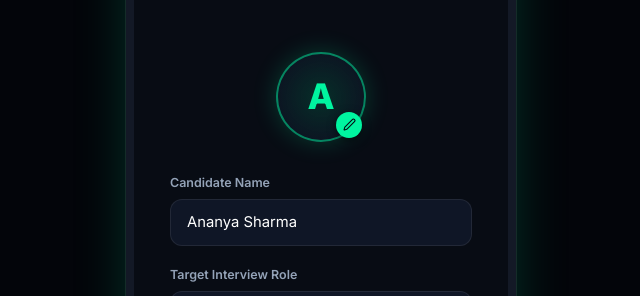
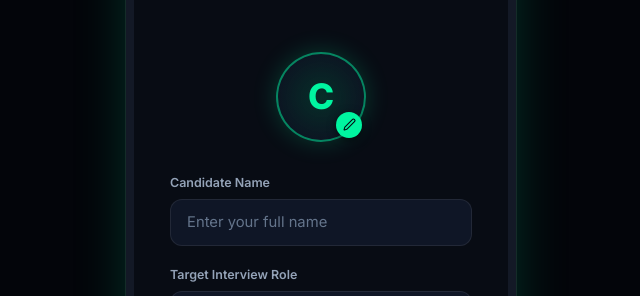
Before and after one commit to Mallpat/interview_coach, a React (Vite) app in the folder client/: page /profile-setup in a window 1280 px wide. Shown: the part 163-459 px from the top of the page, without its empty margins (319-959 px from the left). Built offline with nearby package versions, Linux system fonts and the light colour scheme; no server answers.

Commit message:
fix: eliminate hardcoded default name and ensure candidate name reflects across signup, profile setup, and dashboard

```diff
--- a/client/src/context/AuthContext.jsx
+++ b/client/src/context/AuthContext.jsx
@@ -22,8 +22,16 @@ import { api } from '../services/api';
 
 const AuthContext = createContext(null);
 
+const getSavedCandidateName = () => {
+  try {
+    return localStorage.getItem('candidate_name') || '';
+  } catch (e) {
+    return '';
+  }
+};
+
 const DEFAULT_PROFILE = {
-  fullName: 'Ananya Sharma',
+  fullName: getSavedCandidateName(),
   targetRole: 'Full Stack Engineer',
   experience: 'Senior (5+ yrs)',
   skills: ['React', 'TypeScript', 'Node.js', 'PostgreSQL'],
@@ -309,6 +317,12 @@ export const AuthProvider = ({ children }) => {
    * Update Candidate Profile in State & Firestore
    */
   const updateCandidateProfile = async (newProfile) => {
+    if (newProfile.fullName) {
+      try {
+        localStorage.setItem('candidate_name', newProfile.fullName);
+      } catch (e) {}
+      setUser(prev => prev ? { ...prev, name: newProfile.fullName } : { name: newProfile.fullName });
+    }
     setProfile(prev => ({ ...prev, ...newProfile }));
 
     // Persist to Firestore if user is authenticated
--- a/client/src/pages/auth/SignupPage.jsx
+++ b/client/src/pages/auth/SignupPage.jsx
@@ -195,7 +195,13 @@ export const SignupPage = () => {
             className="dark-input"
             placeholder="Full name *"
             value={formData.fullName}
-            onChange={(e) => setFormData({ ...formData, fullName: e.target.value })}
+            onChange={(e) => {
+              const val = e.target.value;
+              setFormData({ ...formData, fullName: val });
+              try {
+                localStorage.setItem('candidate_name', val);
+              } catch (err) {}
+            }}
             required
           />
         </div>
--- a/client/src/pages/dashboard/Dashboard.jsx
+++ b/client/src/pages/dashboard/Dashboard.jsx
@@ -5,9 +5,27 @@ import { useAuth } from '../../context/AuthContext';
 
 export const Dashboard = () => {
   const navigate = useNavigate();
-  const { profile } = useAuth();
+  const { user, profile } = useAuth();
 
-  const candidateName = profile?.fullName?.split(' ')[0] || 'Ananya';
+  const getCandidateFirstName = () => {
+    try {
+      const fromStorage = localStorage.getItem('candidate_name');
+      if (fromStorage && fromStorage.trim() && fromStorage !== 'Ananya Sharma') {
+        return fromStorage.trim().split(' ')[0];
+      }
+      const fromUser = user?.name;
+      if (fromUser && fromUser.trim() && fromUser !== 'Ananya Sharma') {
+        return fromUser.trim().split(' ')[0];
+      }
+      const fromProfile = profile?.fullName;
+      if (fromProfile && fromProfile.trim() && fromProfile !== 'Ananya Sharma') {
+        return fromProfile.trim().split(' ')[0];
+      }
+    } catch (e) {}
+    return 'Candidate';
+  };
+
+  const candidateName = getCandidateFirstName();
 
   return (
     <div style={{
--- a/client/src/pages/profile/ProfileSetupPage.jsx
+++ b/client/src/pages/profile/ProfileSetupPage.jsx
@@ -8,22 +8,35 @@ export const ProfileSetupPage = () => {
   const location = useLocation();
   const { user, profile, updateProfile } = useAuth();
 
-  // Pick up name passed from SignupPage, EmailVerificationPage, or Firebase Auth user
-  const initialName = location.state?.fullName || user?.name || profile?.fullName || '';
-  const [fullName, setFullName] = useState(initialName);
+  // Pick up name passed from SignupPage, localStorage, EmailVerificationPage, or Firebase Auth user
+  const getCandidateName = () => {
+    try {
+      const fromState = location.state?.fullName;
+      if (fromState && fromState.trim() && fromState !== 'Ananya Sharma') return fromState.trim();
+
+      const fromStorage = localStorage.getItem('candidate_name');
+      if (fromStorage && fromStorage.trim() && fromStorage !== 'Ananya Sharma') return fromStorage.trim();
+
+      const fromUser = user?.name;
+      if (fromUser && fromUser.trim() && fromUser !== 'Ananya Sharma') return fromUser.trim();
+
+      const fromProfile = profile?.fullName;
+      if (fromProfile && fromProfile.trim() && fromProfile !== 'Ananya Sharma') return fromProfile.trim();
+    } catch (e) {}
+    return '';
+  };
+
+  const [fullName, setFullName] = useState(getCandidateName);
   const [targetRole, setTargetRole] = useState(profile?.targetRole || 'Frontend');
   const [skills, setSkills] = useState(profile?.skills || ['React', 'Node.js']);
   const [newSkill, setNewSkill] = useState('');
   const [isAddingSkill, setIsAddingSkill] = useState(false);
 
-  // Sync state if user or location state arrives after mount
+  // Reactively sync state whenever location state, user, or storage updates
   useEffect(() => {
-    if (location.state?.fullName) {
-      setFullName(location.state.fullName);
-    } else if (user?.name && (!fullName || fullName === 'Ananya Sharma')) {
-      setFullName(user.name);
-    } else if (profile?.fullName && (!fullName || fullName === 'Ananya Sharma')) {
-      setFullName(profile.fullName);
+    const currentName = getCandidateName();
+    if (currentName && fullName !== currentName) {
+      setFullName(currentName);
     }
   }, [location.state, user, profile]);
 
@@ -118,7 +131,13 @@ export const ProfileSetupPage = () => {
             className="dark-input"
             placeholder="Enter your full name"
             value={fullName}
-            onChange={(e) => setFullName(e.target.value)}
+            onChange={(e) => {
+              const val = e.target.value;
+              setFullName(val);
+              try {
+                localStorage.setItem('candidate_name', val);
+              } catch (err) {}
+            }}
           />
         </div>
 
```
